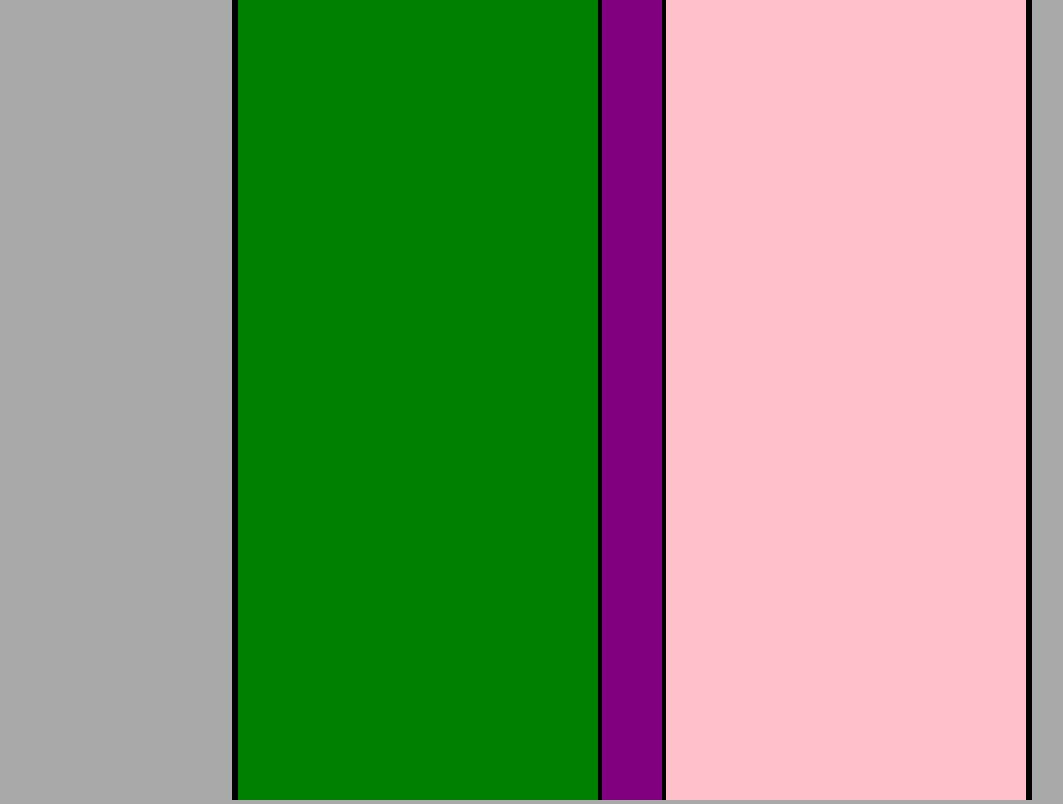
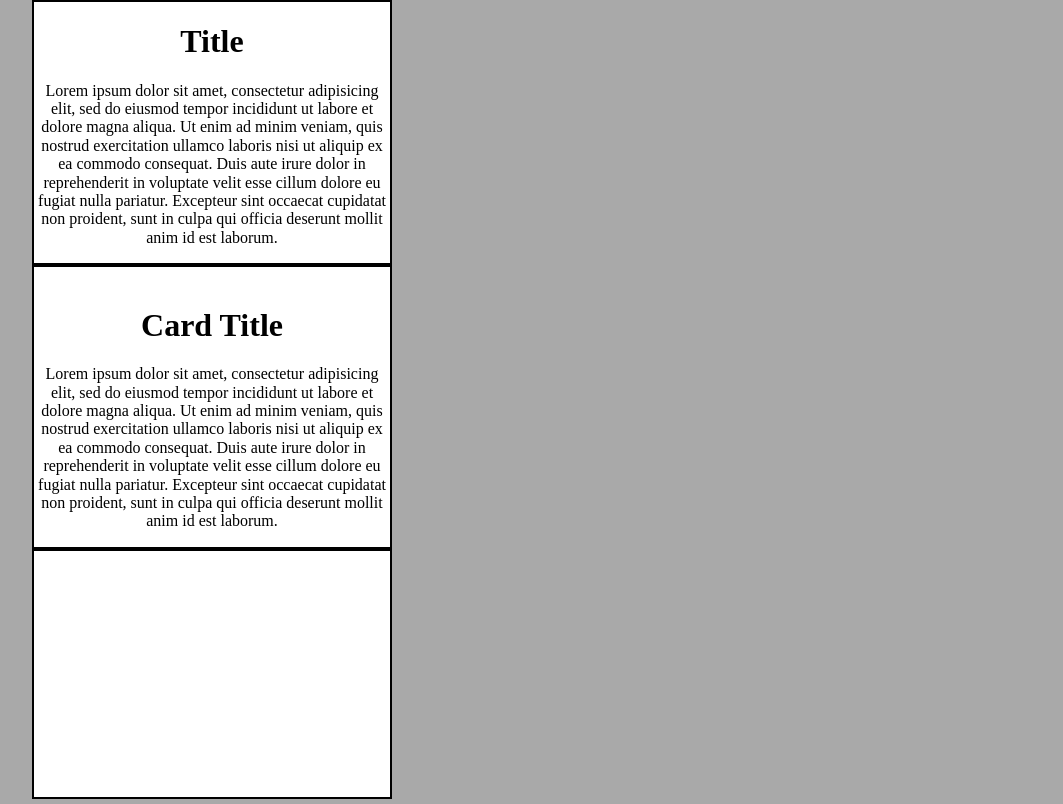
Before and after one commit to ramonaspence/1.3-vertical-timeline, a plain HTML site: page index.html in a window 1280 px wide. Shown: the whole page, without its empty margins (8-1071 px from the left). Drawn offline with Linux system fonts and the light colour scheme.

Commit message:
these look like columns, but they are simply cards in rows | Made all three timeline items the same selector

```diff
--- a/index.html
+++ b/index.html
@@ -1,6 +1,7 @@
 <!DOCTYPE html>
 <html lang="en">
 <meta charset="UTF-8">
+
 <head>
   <title>Vertical Timeline</title>
 
@@ -11,11 +12,20 @@
 </head>
 
 <body>
-    <div class="container">
-        <div class="column-main"></div>
-        <div class="divider"></div>
-        <div class="column-opt"></div>
+  <main class="container timeline">
+    <div class="timeline-item">
+      <h1>Title</h1>
+      <p>Lorem ipsum dolor sit amet, consectetur adipisicing elit, sed do eiusmod tempor incididunt ut labore et dolore magna aliqua. Ut enim ad minim veniam, quis nostrud exercitation ullamco laboris nisi ut aliquip ex ea commodo consequat. Duis
+        aute irure dolor in reprehenderit in voluptate velit esse cillum dolore eu fugiat nulla pariatur. Excepteur sint occaecat cupidatat non proident, sunt in culpa qui officia deserunt mollit anim id est laborum.</p>
     </div>
+    <div class="timeline-item">
+      <img src="" alt="" />
+      <h1>Card Title</h1>
+      <p>Lorem ipsum dolor sit amet, consectetur adipisicing elit, sed do eiusmod tempor incididunt ut labore et dolore magna aliqua. Ut enim ad minim veniam, quis nostrud exercitation ullamco laboris nisi ut aliquip ex ea commodo consequat. Duis
+        aute irure dolor in reprehenderit in voluptate velit esse cillum dolore eu fugiat nulla pariatur. Excepteur sint occaecat cupidatat non proident, sunt in culpa qui officia deserunt mollit anim id est laborum.</p>
+    </div>
+    <div class="timeline-item"></div>
+  </main>
+</body>
 
-        </body>
 </html>
--- a/styles.css
+++ b/styles.css
@@ -8,31 +8,17 @@ body {
 }
 
 .container {
-  width: 800px;
-  height: 800px;
-  background-color: black;
+  width: 1200px;
+  background-color: #A9A9A9;
   margin: 0 auto;
   text-align: center;
 
 }
 
-.column-main {
-  display: inline-block;
+.timeline-item {
   width: 360px;
-  height: 100%;
-  background-color: green;
+  background-color: white;
+  min-height: 250px;
+
+  border: solid 2px black;
 }
-
-.divider {
-  display: inline-block;
-  width: 60px;
-  height: 100%;
-  background-color: purple;
-}
-
-.column-opt {
-  display: inline-block;
-  width: 360px;
-  height: 100%;
-  background-color: pink;
-}
```
Lines whose indentation alone changed are shown as unchanged.
